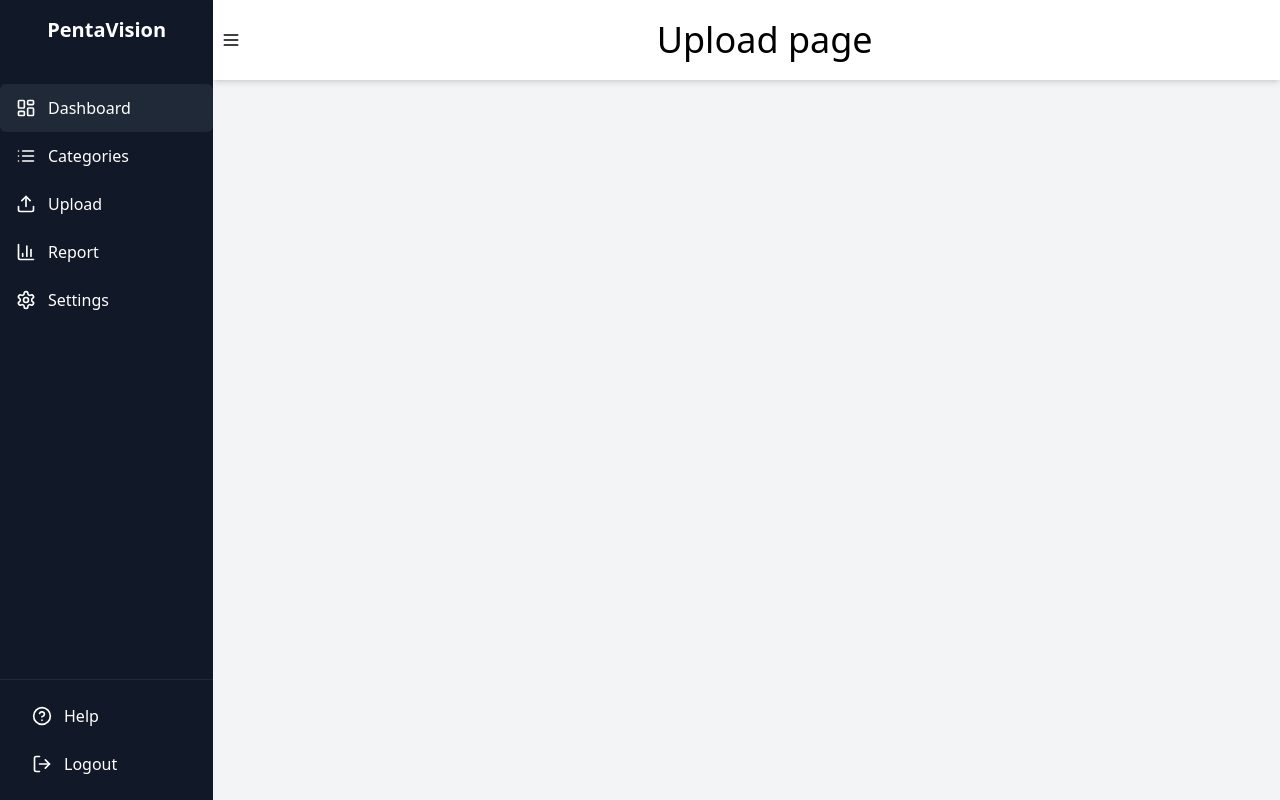
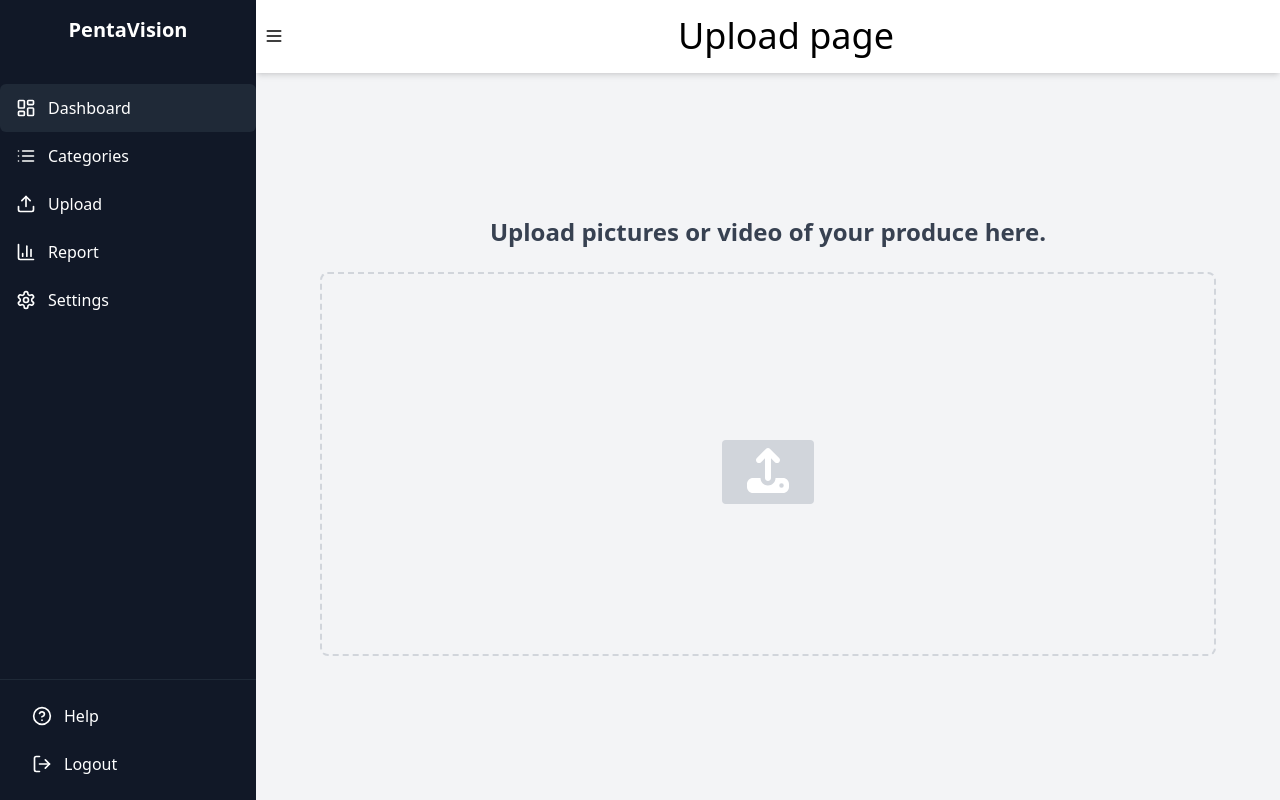
Before and after one commit to pramit101/AI_stock, a React (Vite) app: page /upload in a window 1280 px wide. Built offline with nearby package versions, Linux system fonts and the light colour scheme.

Commit message:
created basic upload feature with arrays storing files

```diff
--- a/package.json
+++ b/package.json
@@ -10,6 +10,9 @@
     "preview": "npx vite preview"
   },
   "dependencies": {
+    "@fortawesome/fontawesome-svg-core": "^7.0.0",
+    "@fortawesome/free-solid-svg-icons": "^7.0.0",
+    "@fortawesome/react-fontawesome": "^3.0.1",
     "lucide-react": "^0.441.0",
     "react": "^18.3.1",
     "react-dom": "^18.3.1",
--- a/src/index.css
+++ b/src/index.css
@@ -2,4 +2,5 @@
 @import 'tailwindcss/base';
 @import 'tailwindcss/components';
 @import 'tailwindcss/utilities';
+
 /* DO NOT DELETE THESE TAILWIND IMPORTS, OTHERWISE THE STYLING WILL NOT RENDER AT ALL */
--- a/src/pages/Upload.tsx
+++ b/src/pages/Upload.tsx
@@ -1,17 +1,96 @@
 import { Sidebar } from "../components/Sidebar";
-import { useState } from "react";
+import { useState, useCallback, useRef } from "react";
 import { TitleHeader } from "../components/TitleHeader";
+import { faUpload } from "@fortawesome/free-solid-svg-icons";
+import { FontAwesomeIcon } from "@fortawesome/react-fontawesome";
 
 export default function Upload() {
   const [sidebarCollapsed, setSidebarCollapsed] = useState(false);
+  const [UploadFiles, setUploadFiles] = useState<File[]>([]);
+  const fileRef = useRef<HTMLInputElement | null>(null);
+  const [isDragging, setIsDragging] = useState(false);
+
   const handleCollapse = () => {
     setSidebarCollapsed(!sidebarCollapsed);
   };
 
+  const handleFiles = useCallback((files: FileList | File[]) => {
+    const newFiles = Array.from(files);
+    setUploadFiles((prevFiles) => [...prevFiles, ...newFiles]);
+  }, []);
+
+  const handleInputChange = useCallback(
+    (e: React.ChangeEvent<HTMLInputElement>) => {
+      if (e.target.files) {
+        const filesArray = Array.from(e.target.files);
+        handleFiles(filesArray);
+      }
+    },
+    [handleFiles]
+  );
+
+  const handleUpload = () => {
+    console.log(UploadFiles);
+  };
+
+  const handleDragOver = useCallback((e: React.DragEvent<HTMLDivElement>) => {
+    e.preventDefault();
+    e.stopPropagation();
+    setIsDragging(true);
+  }, []);
+
+  const handleDragLeave = useCallback((e: React.DragEvent<HTMLDivElement>) => {
+    e.preventDefault();
+    e.stopPropagation();
+    setIsDragging(false);
+  }, []);
+
+  const handleDrop = useCallback(
+    (e: React.DragEvent<HTMLDivElement>) => {
+      e.preventDefault();
+      e.stopPropagation();
+      setIsDragging(false);
+      const files = e.dataTransfer.files;
+      handleFiles(files);
+    },
+    [handleFiles]
+  );
+
   return (
     <div className="flex h-screen bg-gray-100">
       <Sidebar collapsed={sidebarCollapsed} />
-      <TitleHeader toggleSidebar={handleCollapse} title="Upload page" />
+      <div className="flex flex-col flex-1">
+        <TitleHeader toggleSidebar={handleCollapse} title="Upload page" />
+        <main className="flex flex-col items-center justify-center p-3 h-full ">
+          <h2 className="text-2xl font-semibold text-gray-700">
+            Upload pictures or video of your produce here.
+          </h2>
+          <div
+            onClick={() => fileRef.current && fileRef.current.click()}
+            onDragOver={handleDragOver}
+            onDragLeave={handleDragLeave}
+            onDrop={handleDrop}
+            className={`border-2 border-dashed ${
+              isDragging ? "border-purple-500 bg-slate-300" : "border-gray-300"
+            } rounded-lg p-6 mt-6 flex flex-col items-center justify-center w-full max-w-4xl h-96 cursor-pointer`}
+          >
+            <input
+              type="file"
+              className="mt-4 hidden"
+              ref={fileRef}
+              multiple
+              accept="image/*,video/*"
+              onChange={handleInputChange}
+            />
+            <button
+              className="mt-4 px-4 py-2 bg-gray-300 text-white text-5xl rounded hover:bg-blue-700"
+              onClick={handleUpload}
+            >
+              <FontAwesomeIcon icon={faUpload} />
+            </button>
+          </div>
+        </main>
+      </div>
     </div>
   );
 }
```
Also changed, not shown: 1 other file (tests, documents, lock files or other folders).
